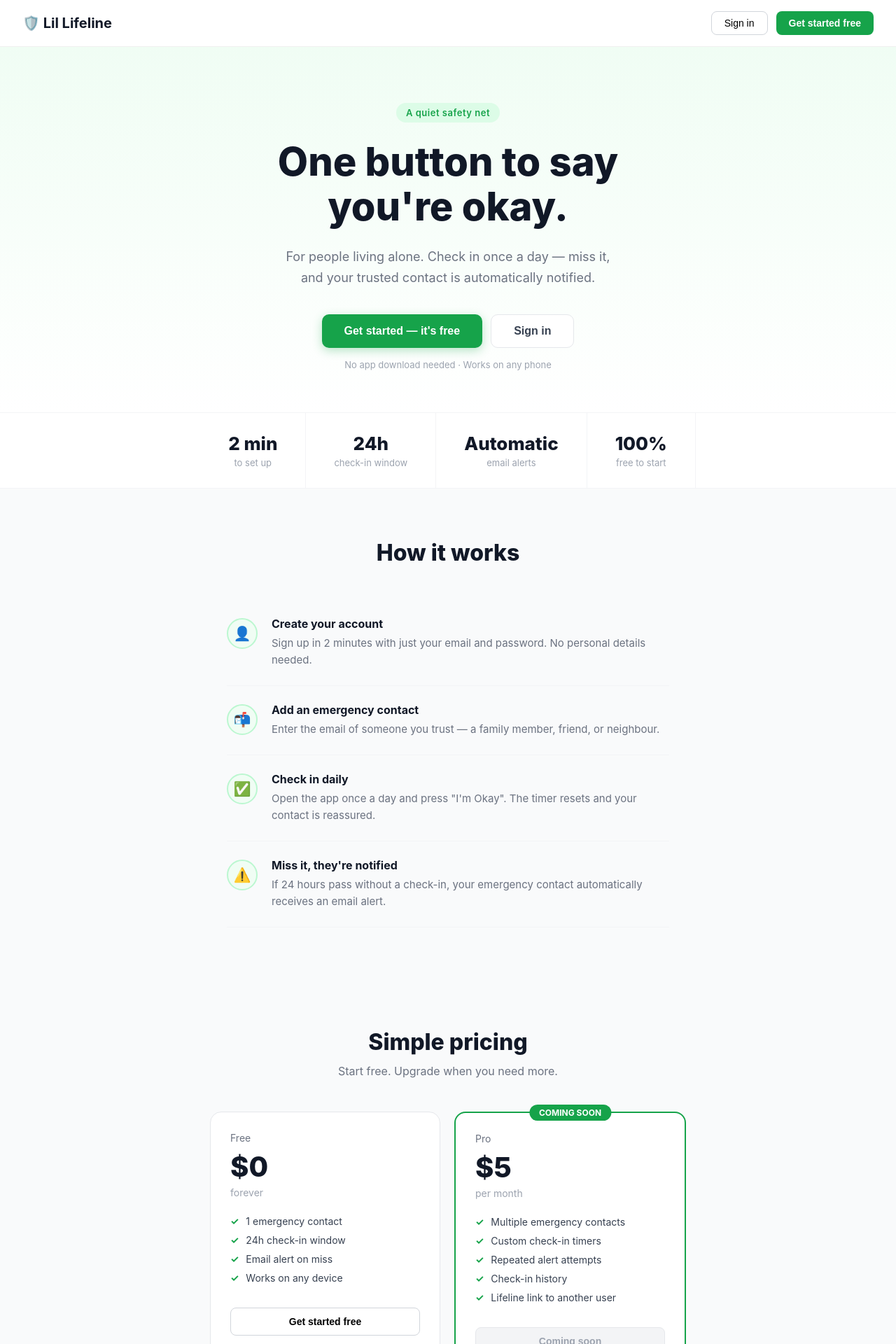
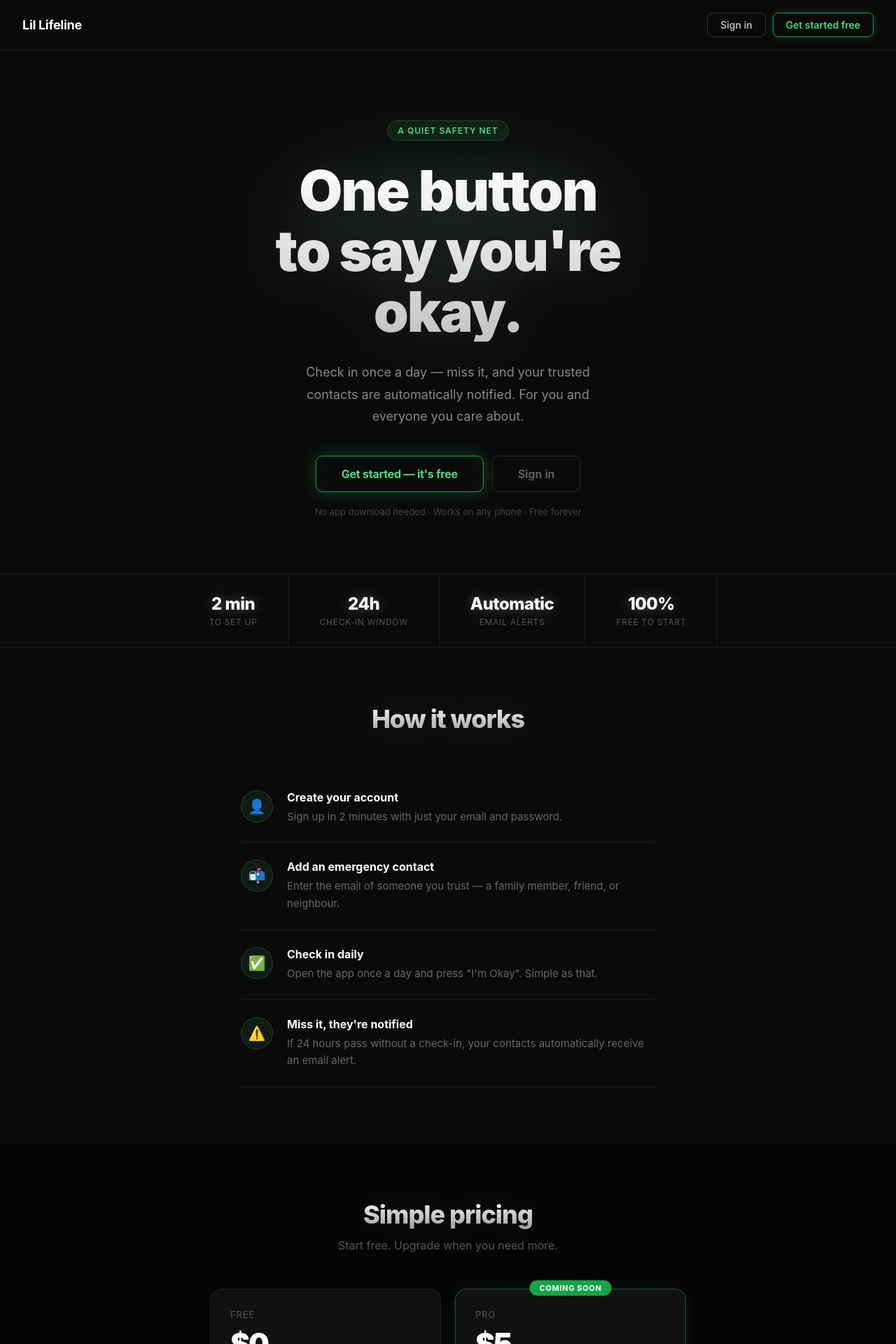
Before and after one commit to Schizophrenicheimerdinger/Lil-Lifeline, a Next.js app: page / in a window 1280 px wide. Shown: the top 1920 px of the page at 70% size. Built offline with nearby package versions, Linux system fonts and the light colour scheme; no server answers.

Commit message:
Dark theme landing page

```diff
--- a/app/page.tsx
+++ b/app/page.tsx
@@ -15,213 +15,224 @@ export default function Home() {
   const router = useRouter()
 
   async function handleAuth() {
-    if (!email || !password) {
-      setMessage('Please enter your email and password.')
-      setIsError(true)
-      return
-    }
-    if (password.length < 6) {
-      setMessage('Password must be at least 6 characters.')
-      setIsError(true)
-      return
-    }
-    setLoading(true)
-    setMessage('')
-    setIsError(false)
-
+    if (!email || !password) { setMessage('Please enter your email and password.'); setIsError(true); return }
+    if (password.length < 6) { setMessage('Password must be at least 6 characters.'); setIsError(true); return }
+    setLoading(true); setMessage(''); setIsError(false)
     if (isSignUp) {
       const { error } = await supabase.auth.signUp({ email, password })
-      if (error) {
-        setMessage(error.message)
-        setIsError(true)
-      } else {
-        setMessage('✅ Account created! Check your email to confirm, then sign in.')
-        setIsError(false)
-        setIsSignUp(false)
-      }
+      if (error) { setMessage(error.message); setIsError(true) }
+      else { setMessage('✅ Account created! Check your email to confirm, then sign in.'); setIsError(false); setIsSignUp(false) }
     } else {
       const { error } = await supabase.auth.signInWithPassword({ email, password })
-      if (error) {
-        setMessage(error.message)
-        setIsError(true)
-      } else {
-        router.push('/dashboard')
-      }
+      if (error) { setMessage(error.message); setIsError(true) }
+      else { router.push('/dashboard') }
     }
     setLoading(false)
   }
 
+  const inputStyle = {
+    padding: '11px 14px', fontSize: 15, border: '1px solid #333',
+    borderRadius: 8, outline: 'none', fontFamily: 'inherit',
+    background: '#1a1a1a', color: 'white', width: '100%',
+  }
+
   return (
-    <main style={{ fontFamily: '-apple-system, BlinkMacSystemFont, "Segoe UI", sans-serif' }}>
+    <main style={{ background: '#0a0a0a', color: 'white', minHeight: '100vh', fontFamily: '-apple-system, BlinkMacSystemFont, "Segoe UI", sans-serif' }}>
 
       {/* NAV */}
       <nav style={{
         display: 'flex', justifyContent: 'space-between', alignItems: 'center',
-        padding: '16px 32px', borderBottom: '1px solid #f0f0f0',
-        background: 'white', position: 'sticky', top: 0, zIndex: 100
+        padding: '18px 32px', borderBottom: '1px solid #1f1f1f',
+        background: 'rgba(10,10,10,0.85)', backdropFilter: 'blur(12px)',
+        position: 'sticky', top: 0, zIndex: 100
       }}>
-        <div style={{ fontSize: 20, fontWeight: 700 }}>🛡️ Lil Lifeline</div>
-        <div style={{ display: 'flex', gap: 12 }}>
+        <div style={{ fontSize: 18, fontWeight: 700, letterSpacing: '-0.3px' }}>
+          Lil Lifeline
+        </div>
+        <div style={{ display: 'flex', gap: 10 }}>
           <button onClick={() => { setShowAuth(true); setIsSignUp(false) }} style={{
-            padding: '8px 18px', borderRadius: 8, border: '1px solid #d1d5db',
-            background: 'white', cursor: 'pointer', fontSize: 14, fontWeight: 500
+            padding: '8px 18px', borderRadius: 8, border: '1px solid #333',
+            background: 'transparent', cursor: 'pointer', fontSize: 14,
+            fontWeight: 500, color: '#ccc', fontFamily: 'inherit'
           }}>Sign in</button>
           <button onClick={() => { setShowAuth(true); setIsSignUp(true) }} style={{
-            padding: '8px 18px', borderRadius: 8, border: 'none',
-            background: '#16a34a', color: 'white', cursor: 'pointer', fontSize: 14, fontWeight: 600
+            padding: '8px 18px', borderRadius: 8, border: '1px solid #16a34a',
+            background: 'transparent', color: '#4ade80', cursor: 'pointer',
+            fontSize: 14, fontWeight: 600, fontFamily: 'inherit',
+            boxShadow: '0 0 12px rgba(74,222,128,0.2)'
           }}>Get started free</button>
         </div>
       </nav>
 
       {/* HERO */}
-      <section style={{
-        textAlign: 'center', padding: '80px 24px 60px',
-        background: 'linear-gradient(180deg, #f0fdf4 0%, #ffffff 100%)'
-      }}>
+      <section style={{ textAlign: 'center', padding: '100px 24px 80px', position: 'relative', overflow: 'hidden' }}>
+        {/* Background glow blobs */}
         <div style={{
-          display: 'inline-block', background: '#dcfce7', color: '#16a34a',
-          fontSize: 13, fontWeight: 600, padding: '6px 14px', borderRadius: 20,
-          marginBottom: 24, letterSpacing: '0.04em'
+          position: 'absolute', top: '10%', left: '50%', transform: 'translateX(-50%)',
+          width: 600, height: 300, background: 'radial-gradient(ellipse, rgba(74,222,128,0.07) 0%, transparent 70%)',
+          pointerEvents: 'none'
+        }} />
+
+        <div style={{
+          display: 'inline-block', background: 'rgba(74,222,128,0.1)',
+          color: '#4ade80', fontSize: 12, fontWeight: 600, padding: '6px 14px',
+          borderRadius: 20, marginBottom: 28, letterSpacing: '0.08em',
+          border: '1px solid rgba(74,222,128,0.2)', textTransform: 'uppercase'
         }}>
           A quiet safety net
         </div>
+
         <h1 style={{
-          fontSize: 'clamp(32px, 6vw, 56px)', fontWeight: 800,
-          lineHeight: 1.15, marginBottom: 24, color: '#111827',
-          maxWidth: 700, margin: '0 auto 24px'
+          fontSize: 'clamp(42px, 8vw, 80px)', fontWeight: 900,
+          lineHeight: 1.08, margin: '0 auto 28px', maxWidth: 700,
+          letterSpacing: '-2px',
+          background: 'linear-gradient(180deg, #ffffff 0%, rgba(255,255,255,0.75) 100%)',
+          WebkitBackgroundClip: 'text', WebkitTextFillColor: 'transparent',
+          textShadow: 'none',
+          filter: 'drop-shadow(0 0 40px rgba(255,255,255,0.15))'
         }}>
-          One button to say<br />you're okay.
+          One button<br />to say you're okay.
         </h1>
+
         <p style={{
-          fontSize: 18, color: '#6b7280', maxWidth: 480,
-          margin: '0 auto 36px', lineHeight: 1.7
+          fontSize: 18, color: '#888', maxWidth: 460,
+          margin: '0 auto 40px', lineHeight: 1.75
         }}>
-          For people living alone. Check in once a day — miss it, and your trusted contact is automatically notified.
+          Check in once a day — miss it, and your trusted contacts are automatically notified. For you and everyone you care about.
         </p>
+
         <div style={{ display: 'flex', gap: 12, justifyContent: 'center', flexWrap: 'wrap' }}>
           <button onClick={() => { setShowAuth(true); setIsSignUp(true) }} style={{
-            padding: '14px 32px', fontSize: 16, fontWeight: 700,
-            background: '#16a34a', color: 'white', border: 'none',
-            borderRadius: 10, cursor: 'pointer',
-            boxShadow: '0 4px 14px rgba(22,163,74,0.3)'
+            padding: '15px 36px', fontSize: 16, fontWeight: 700,
+            background: 'transparent', color: '#4ade80',
+            border: '1px solid #16a34a', borderRadius: 10, cursor: 'pointer',
+            boxShadow: '0 0 24px rgba(74,222,128,0.25), inset 0 0 24px rgba(74,222,128,0.05)',
+            fontFamily: 'inherit', letterSpacing: '-0.2px'
           }}>
             Get started — it's free
           </button>
           <button onClick={() => { setShowAuth(true); setIsSignUp(false) }} style={{
-            padding: '14px 32px', fontSize: 16, fontWeight: 600,
-            background: 'white', color: '#374151', border: '1px solid #e5e7eb',
-            borderRadius: 10, cursor: 'pointer'
+            padding: '15px 36px', fontSize: 16, fontWeight: 600,
+            background: 'transparent', color: '#666', border: '1px solid #2a2a2a',
+            borderRadius: 10, cursor: 'pointer', fontFamily: 'inherit'
           }}>
             Sign in
           </button>
         </div>
-        <p style={{ fontSize: 13, color: '#9ca3af', marginTop: 16 }}>
-          No app download needed · Works on any phone
+        <p style={{ fontSize: 13, color: '#444', marginTop: 20 }}>
+          No app download needed · Works on any phone · Free forever
         </p>
       </section>
 
       {/* STATS */}
       <section style={{
-        display: 'flex', justifyContent: 'center', gap: 0,
-        borderTop: '1px solid #f3f4f6', borderBottom: '1px solid #f3f4f6',
-        background: 'white', flexWrap: 'wrap'
+        display: 'flex', justifyContent: 'center',
+        borderTop: '1px solid #1a1a1a', borderBottom: '1px solid #1a1a1a',
+        flexWrap: 'wrap'
       }}>
-        {[
-          ['2 min', 'to set up'],
-          ['24h', 'check-in window'],
-          ['Automatic', 'email alerts'],
-          ['100%', 'free to start'],
-        ].map(([n, l]) => (
+        {[['2 min', 'to set up'], ['24h', 'check-in window'], ['Automatic', 'email alerts'], ['100%', 'free to start']].map(([n, l]) => (
           <div key={n} style={{
-            padding: '28px 40px', textAlign: 'center',
-            borderRight: '1px solid #f3f4f6'
+            padding: '28px 44px', textAlign: 'center', borderRight: '1px solid #1a1a1a'
           }}>
-            <div style={{ fontSize: 26, fontWeight: 800, color: '#111827' }}>{n}</div>
-            <div style={{ fontSize: 13, color: '#9ca3af', marginTop: 4 }}>{l}</div>
+            <div style={{
+              fontSize: 24, fontWeight: 800, color: 'white', letterSpacing: '-0.5px',
+              filter: 'drop-shadow(0 0 8px rgba(255,255,255,0.3))'
+            }}>{n}</div>
+            <div style={{ fontSize: 12, color: '#555', marginTop: 4, textTransform: 'uppercase', letterSpacing: '0.06em' }}>{l}</div>
           </div>
         ))}
       </section>
 
       {/* HOW IT WORKS */}
-      <section style={{ padding: '72px 24px', maxWidth: 680, margin: '0 auto' }}>
-        <h2 style={{ fontSize: 32, fontWeight: 800, textAlign: 'center', marginBottom: 48 }}>
+      <section style={{ padding: '80px 24px', maxWidth: 640, margin: '0 auto' }}>
+        <h2 style={{
+          fontSize: 36, fontWeight: 800, textAlign: 'center', marginBottom: 56,
+          letterSpacing: '-1px',
+          background: 'linear-gradient(180deg, #fff 0%, rgba(255,255,255,0.6) 100%)',
+          WebkitBackgroundClip: 'text', WebkitTextFillColor: 'transparent',
+          filter: 'drop-shadow(0 0 20px rgba(255,255,255,0.1))'
+        }}>
           How it works
         </h2>
-        <div style={{ display: 'flex', flexDirection: 'column', gap: 0 }}>
         {[
-            ['1', '👤', 'Create your account', 'Sign up in 2 minutes with just your email and password. No personal details needed.'],
-            ['2', '📬', 'Add an emergency contact', 'Enter the email of someone you trust — a family member, friend, or neighbour.'],
-            ['3', '✅', 'Check in daily', 'Open the app once a day and press "I\'m Okay". The timer resets and your contact is reassured.'],
-            ['4', '⚠️', 'Miss it, they\'re notified', 'If 24 hours pass without a check-in, your emergency contact automatically receives an email alert.'],
-          ].map(([num, emoji, title, desc]) => (
-            <div key={num} style={{ display: 'flex', gap: 20, padding: '24px 0', borderBottom: '1px solid #f3f4f6' }}>
+          ['👤', 'Create your account', 'Sign up in 2 minutes with just your email and password.'],
+          ['📬', 'Add an emergency contact', 'Enter the email of someone you trust — a family member, friend, or neighbour.'],
+          ['✅', 'Check in daily', 'Open the app once a day and press "I\'m Okay". Simple as that.'],
+          ['⚠️', 'Miss it, they\'re notified', 'If 24 hours pass without a check-in, your contacts automatically receive an email alert.'],
+        ].map(([emoji, title, desc], i) => (
+          <div key={i} style={{
+            display: 'flex', gap: 20, padding: '24px 0',
+            borderBottom: '1px solid #1a1a1a'
+          }}>
             <div style={{
-                width: 44, height: 44, borderRadius: '50%', background: '#f0fdf4',
-                border: '2px solid #bbf7d0', display: 'flex', alignItems: 'center',
-                justifyContent: 'center', fontSize: 20, flexShrink: 0, marginTop: 2
+              width: 46, height: 46, borderRadius: '50%',
+              background: 'rgba(74,222,128,0.08)', border: '1px solid rgba(74,222,128,0.2)',
+              display: 'flex', alignItems: 'center', justifyContent: 'center',
+              fontSize: 20, flexShrink: 0
             }}>{emoji}</div>
             <div>
-                <div style={{ fontSize: 16, fontWeight: 700, marginBottom: 6, color: '#111827' }}>{title}</div>
-                <div style={{ fontSize: 15, color: '#6b7280', lineHeight: 1.6 }}>{desc}</div>
+              <div style={{ fontSize: 16, fontWeight: 700, marginBottom: 6, color: 'white' }}>{title}</div>
+              <div style={{ fontSize: 15, color: '#666', lineHeight: 1.65 }}>{desc}</div>
             </div>
           </div>
         ))}
-        </div>
       </section>
 
       {/* PRICING */}
-      <section style={{ padding: '72px 24px', background: '#f9fafb' }}>
-        <h2 style={{ fontSize: 32, fontWeight: 800, textAlign: 'center', marginBottom: 12 }}>
-          Simple pricing
-        </h2>
-        <p style={{ textAlign: 'center', color: '#6b7280', marginBottom: 48, fontSize: 16 }}>
+      <section style={{ padding: '80px 24px', background: '#050505' }}>
+        <h2 style={{
+          fontSize: 36, fontWeight: 800, textAlign: 'center', marginBottom: 12,
+          letterSpacing: '-1px',
+          background: 'linear-gradient(180deg, #fff 0%, rgba(255,255,255,0.6) 100%)',
+          WebkitBackgroundClip: 'text', WebkitTextFillColor: 'transparent',
+          filter: 'drop-shadow(0 0 20px rgba(255,255,255,0.1))'
+        }}>Simple pricing</h2>
+        <p style={{ textAlign: 'center', color: '#555', marginBottom: 52, fontSize: 16 }}>
           Start free. Upgrade when you need more.
         </p>
-        <div style={{
-          display: 'flex', gap: 20, maxWidth: 680, margin: '0 auto',
-          flexWrap: 'wrap', justifyContent: 'center'
-        }}>
+        <div style={{ display: 'flex', gap: 20, maxWidth: 680, margin: '0 auto', flexWrap: 'wrap', justifyContent: 'center' }}>
           {/* Free */}
           <div style={{
-            flex: 1, minWidth: 260, background: 'white', border: '1px solid #e5e7eb',
+            flex: 1, minWidth: 260, background: '#111', border: '1px solid #222',
             borderRadius: 16, padding: 28
           }}>
-            <div style={{ fontSize: 14, color: '#6b7280', marginBottom: 8 }}>Free</div>
-            <div style={{ fontSize: 40, fontWeight: 800, marginBottom: 4 }}>$0</div>
-            <div style={{ fontSize: 14, color: '#9ca3af', marginBottom: 24 }}>forever</div>
+            <div style={{ fontSize: 13, color: '#555', marginBottom: 8, textTransform: 'uppercase', letterSpacing: '0.06em' }}>Free</div>
+            <div style={{ fontSize: 42, fontWeight: 900, marginBottom: 4, color: 'white', letterSpacing: '-2px' }}>$0</div>
+            <div style={{ fontSize: 13, color: '#444', marginBottom: 24 }}>forever</div>
             {['1 emergency contact', '24h check-in window', 'Email alert on miss', 'Works on any device'].map(f => (
-              <div key={f} style={{ display: 'flex', gap: 10, marginBottom: 10, fontSize: 14, color: '#374151' }}>
-                <span style={{ color: '#16a34a', fontWeight: 700 }}>✓</span> {f}
+              <div key={f} style={{ display: 'flex', gap: 10, marginBottom: 10, fontSize: 14, color: '#888' }}>
+                <span style={{ color: '#4ade80' }}>✓</span> {f}
               </div>
             ))}
             <button onClick={() => { setShowAuth(true); setIsSignUp(true) }} style={{
-              width: '100%', marginTop: 24, padding: '11px', fontSize: 14, fontWeight: 600,
-              background: 'white', border: '1px solid #d1d5db', borderRadius: 8, cursor: 'pointer'
+              width: '100%', marginTop: 24, padding: 12, fontSize: 14, fontWeight: 600,
+              background: 'transparent', border: '1px solid #333', borderRadius: 8,
+              cursor: 'pointer', color: '#ccc', fontFamily: 'inherit'
             }}>Get started free</button>
           </div>
-
           {/* Pro */}
           <div style={{
-            flex: 1, minWidth: 260, background: 'white', border: '2px solid #16a34a',
-            borderRadius: 16, padding: 28, position: 'relative'
+            flex: 1, minWidth: 260, background: '#111',
+            border: '1px solid rgba(74,222,128,0.3)', borderRadius: 16, padding: 28,
+            position: 'relative', boxShadow: '0 0 30px rgba(74,222,128,0.08)'
           }}>
             <div style={{
-              position: 'absolute', top: -12, left: '50%', transform: 'translateX(-50%)',
-              background: '#16a34a', color: 'white', fontSize: 12, fontWeight: 700,
-              padding: '4px 14px', borderRadius: 20
+              position: 'absolute', top: -13, left: '50%', transform: 'translateX(-50%)',
+              background: '#16a34a', color: 'white', fontSize: 11, fontWeight: 700,
+              padding: '4px 14px', borderRadius: 20, whiteSpace: 'nowrap', letterSpacing: '0.06em'
             }}>COMING SOON</div>
-            <div style={{ fontSize: 14, color: '#6b7280', marginBottom: 8 }}>Pro</div>
-            <div style={{ fontSize: 40, fontWeight: 800, marginBottom: 4 }}>$5</div>
-            <div style={{ fontSize: 14, color: '#9ca3af', marginBottom: 24 }}>per month</div>
+            <div style={{ fontSize: 13, color: '#555', marginBottom: 8, textTransform: 'uppercase', letterSpacing: '0.06em' }}>Pro</div>
+            <div style={{ fontSize: 42, fontWeight: 900, marginBottom: 4, color: 'white', letterSpacing: '-2px' }}>$5</div>
+            <div style={{ fontSize: 13, color: '#444', marginBottom: 24 }}>per month</div>
             {['Multiple emergency contacts', 'Custom check-in timers', 'Repeated alert attempts', 'Check-in history', 'Lifeline link to another user'].map(f => (
-              <div key={f} style={{ display: 'flex', gap: 10, marginBottom: 10, fontSize: 14, color: '#374151' }}>
-                <span style={{ color: '#16a34a', fontWeight: 700 }}>✓</span> {f}
+              <div key={f} style={{ display: 'flex', gap: 10, marginBottom: 10, fontSize: 14, color: '#888' }}>
+                <span style={{ color: '#4ade80' }}>✓</span> {f}
               </div>
             ))}
             <button disabled style={{
-              width: '100%', marginTop: 24, padding: '11px', fontSize: 14, fontWeight: 600,
-              background: '#f3f4f6', border: '1px solid #e5e7eb', borderRadius: 8,
-              cursor: 'not-allowed', color: '#9ca3af'
+              width: '100%', marginTop: 24, padding: 12, fontSize: 14, fontWeight: 600,
+              background: '#1a1a1a', border: '1px solid #222', borderRadius: 8,
+              cursor: 'not-allowed', color: '#444', fontFamily: 'inherit'
             }}>Coming soon</button>
           </div>
         </div>
@@ -230,63 +241,57 @@ export default function Home() {
       {/* FOOTER */}
       <footer style={{
         textAlign: 'center', padding: '32px 24px',
-        fontSize: 13, color: '#9ca3af', borderTop: '1px solid #f3f4f6'
+        fontSize: 13, color: '#333', borderTop: '1px solid #1a1a1a'
       }}>
-        🛡️ Lil Lifeline — a simple safety net for people living alone.
+        Lil Lifeline — a simple safety net for you and everyone you care about.
       </footer>
 
       {/* AUTH MODAL */}
       {showAuth && (
         <div style={{
-          position: 'fixed', inset: 0, background: 'rgba(0,0,0,0.5)',
-          display: 'flex', alignItems: 'center', justifyContent: 'center',
-          zIndex: 1000, padding: 20
+          position: 'fixed', inset: 0, background: 'rgba(0,0,0,0.8)',
+          backdropFilter: 'blur(8px)', display: 'flex', alignItems: 'center',
+          justifyContent: 'center', zIndex: 1000, padding: 20
         }} onClick={e => { if (e.target === e.currentTarget) setShowAuth(false) }}>
           <div style={{
-            background: 'white', borderRadius: 16, padding: 32,
-            width: '100%', maxWidth: 400
+            background: '#111', border: '1px solid #222', borderRadius: 16,
+            padding: 32, width: '100%', maxWidth: 400
           }}>
-            <h2 style={{ fontSize: 20, fontWeight: 700, marginBottom: 6 }}>
+            <h2 style={{ fontSize: 20, fontWeight: 700, marginBottom: 6, color: 'white' }}>
               {isSignUp ? 'Create your account' : 'Welcome back'}
             </h2>
-            <p style={{ fontSize: 14, color: '#6b7280', marginBottom: 20 }}>
+            <p style={{ fontSize: 14, color: '#555', marginBottom: 20 }}>
               {isSignUp ? 'Takes about 2 minutes.' : 'Sign in to your account.'}
             </p>
             <div style={{ display: 'flex', flexDirection: 'column', gap: 10 }}>
               <input type="email" placeholder="Email address" value={email}
                 onChange={e => setEmail(e.target.value)}
                 onKeyDown={e => e.key === 'Enter' && handleAuth()}
-                style={{
-                  padding: '10px 14px', fontSize: 15, border: '1px solid #d1d5db',
-                  borderRadius: 8, outline: 'none', fontFamily: 'inherit'
-                }} />
+                style={inputStyle} />
               <input type="password" placeholder="Password (min 6 characters)" value={password}
                 onChange={e => setPassword(e.target.value)}
                 onKeyDown={e => e.key === 'Enter' && handleAuth()}
-                style={{
-                  padding: '10px 14px', fontSize: 15, border: '1px solid #d1d5db',
-                  borderRadius: 8, outline: 'none', fontFamily: 'inherit'
-                }} />
+                style={inputStyle} />
               <button onClick={handleAuth} disabled={loading} style={{
-                padding: '12px', fontSize: 15, fontWeight: 700,
-                background: loading ? '#86efac' : '#16a34a', color: 'white',
-                border: 'none', borderRadius: 8, cursor: loading ? 'not-allowed' : 'pointer',
-                marginTop: 4
+                padding: 12, fontSize: 15, fontWeight: 700, fontFamily: 'inherit',
+                background: 'transparent', color: '#4ade80', border: '1px solid #16a34a',
+                borderRadius: 8, cursor: loading ? 'not-allowed' : 'pointer', marginTop: 4,
+                boxShadow: loading ? 'none' : '0 0 20px rgba(74,222,128,0.2)'
               }}>
                 {loading ? 'Please wait...' : isSignUp ? 'Create Account' : 'Sign In'}
               </button>
               {message && (
                 <p style={{
                   fontSize: 13, textAlign: 'center', padding: 8, borderRadius: 6,
-                  color: isError ? '#dc2626' : '#16a34a',
-                  background: isError ? '#fef2f2' : '#f0fdf4'
+                  color: isError ? '#f87171' : '#4ade80',
+                  background: isError ? 'rgba(248,113,113,0.1)' : 'rgba(74,222,128,0.1)'
                 }}>{message}</p>
               )}
             </div>
             <div style={{ marginTop: 16, textAlign: 'center' }}>
               <button onClick={() => { setIsSignUp(!isSignUp); setMessage('') }} style={{
                 background: 'none', border: 'none', cursor: 'pointer',
-                color: '#16a34a', fontSize: 14, fontFamily: 'inherit'
+                color: '#4ade80', fontSize: 14, fontFamily: 'inherit'
               }}>
                 {isSignUp ? 'Already have an account? Sign in →' : "Don't have an account? Sign up free →"}
               </button>
```
Lines whose indentation alone changed are shown as unchanged.
